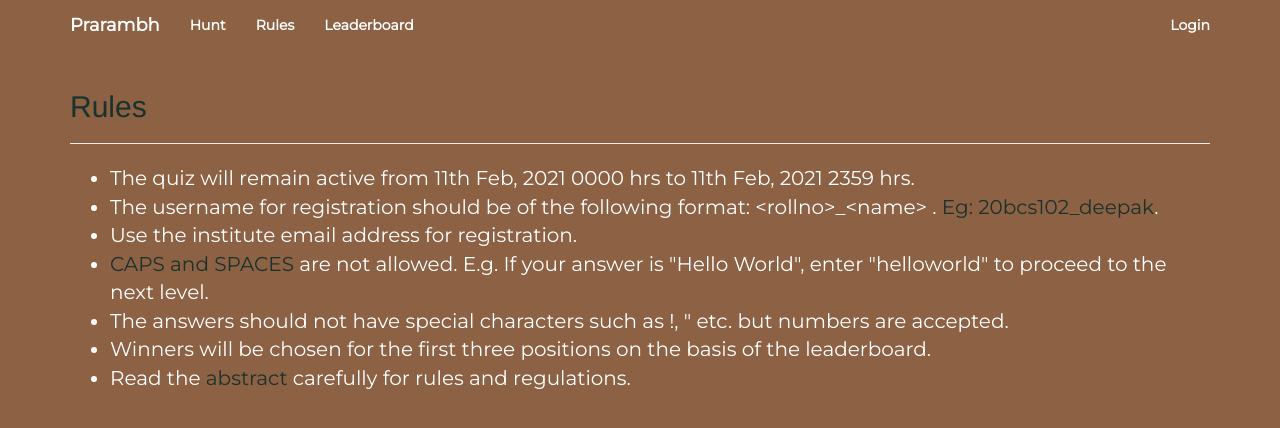
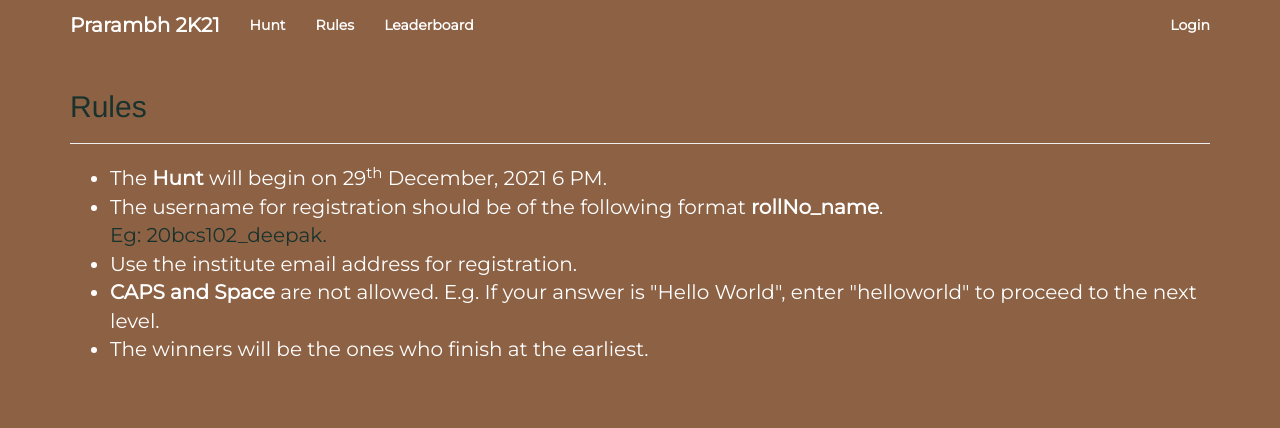
Before and after one commit to ligmitz/cryptic-hunt, a Django app: page /rules/ in a window 1280 px wide. Shown: the top 428 px of the page. Run offline with Django 3.2, Linux system fonts and the light colour scheme; some libraries are stand-ins or nearby versions; some web fonts are replaced.

Commit message:
Styles and Rules

```diff
--- a/templates/base.html
+++ b/templates/base.html
@@ -9,7 +9,7 @@
     <!-- The above 3 meta tags *must* come first in the head; any other head content must come *after* these tags -->
     <meta name="description" content="">
     <meta name="author" content="">
-    <title>{% block title %} {%endblock%} </title>
+    <title>Chakravyou</title>
     <!-- Latest compiled and minified CSS -->
     <link rel="shortcut icon" type="image/png" href="{% static 'pg.png' %}" />
     <link rel="stylesheet" href="https://maxcdn.bootstrapcdn.com/bootstrap/3.3.7/css/bootstrap.min.css" integrity="sha384-BVYiiSIFeK1dGmJRAkycuHAHRg32OmUcww7on3RYdg4Va+PmSTsz/K68vbdEjh4u" crossorigin="anonymous">
@@ -185,7 +185,7 @@
 
     .navbar-brand {
         color: #ffffff !important;
-        font-size: 1.4vw;
+        font-size: 20px;
     }
 
     .navbar-brand:hover {
@@ -255,7 +255,7 @@
                     <span class="icon-bar" style="background-color: black"></span>
                     <span class="icon-bar" style="background-color: black"></span>
                 </button>
-                <a class="navbar-brand navbar-text-brand" href="/">Prarambh</a>
+                <a class="navbar-brand navbar-text-brand" href="/">Prarambh 2K21</a>
             </div>
 
             <div id="navbar" class="collapse navbar-collapse">
@@ -279,7 +279,6 @@
                     {%endif%}
                 </ul>
             </div>
-            <!--/.nav-collapse -->
         </div>
     </nav>
     <div class="container">
@@ -292,10 +291,6 @@
         </div>
     </div>
     <script src="{% static 'js/message.js' %}"></script>
-    <!-- Bootstrap core JavaScript
-    ================================================== -->
-    <!-- Placed at the end of the document so the pages load faster -->
     <script src="https://maxcdn.bootstrapcdn.com/bootstrap/3.3.7/js/bootstrap.min.js" integrity="sha384-Tc5IQib027qvyjSMfHjOMaLkfuWVxZxUPnCJA7l2mCWNIpG9mGCD8wGNIcPD7Txa" crossorigin="anonymous"></script>
 </body>
-
 </html>
--- a/templates/leaderboard.html
+++ b/templates/leaderboard.html
@@ -28,7 +28,7 @@
     {% if active %}
     <center>
         <div style="color: var(--green);font-size: 4vh;">
-            HUNT IS ACTIVE
+            THE GAME IS ON!
         </div>
     </center>
     <h2 class="standings-head" style="color: var(--green);">Leaderboard</h2>
@@ -40,7 +40,7 @@
         <thead>
             <tr style="color: #fff">
                 <th>Rank</th>
-                <th>Username</th>
+                <th>UserName</th>
                 <th>Level</th>
             </tr>
         </thead>
@@ -102,7 +102,7 @@
             var seconds = Math.floor((distance % (1000 * 60)) / 1000);
 
             // Output the result in an element with id="demo"
-            document.getElementById("demo").innerHTML = days + "d " + hours + "h " +
+            document.getElementById("demo").innerHTML = days + "d " + hours + "hr " +
                 minutes + "m " + seconds + "s ";
 
             // If the count down is over, write some text
--- a/templates/rules.html
+++ b/templates/rules.html
@@ -5,25 +5,19 @@
     <div class="rules">
         <ul type="dot" class="guidelines">
             <li>
-                The quiz will remain active from 11th Feb, 2021 0000 hrs to 11th Feb, 2021 2359 hrs.
+                The <strong>Hunt</strong> will begin on 29<sup>th</sup> December, 2021 6 PM.
             </li>
             <li>
-                The username for registration should be of the following format: &lt;rollno&gt;_&lt;name&gt; . <span style="color:var(--green);">Eg: 20bcs102_deepak</span>.
+                The username for registration should be of the following format <strong>rollNo_name</strong>. <span style="color:var(--green);"><br>Eg: 20bcs102_deepak.</span>
             </li>
             <li>
                 Use the institute email address for registration.
             </li>
             <li>
-                <span style="color: var(--green);">CAPS and SPACES</span> are not allowed. E.g. If your answer is "Hello World", enter "helloworld" to proceed to the next level.
+                <strong>CAPS and Space</strong> are not allowed. E.g. If your answer is "Hello World", enter "helloworld" to proceed to the next level.
             </li>
             <li>
-                The answers should not have special characters such as !, " etc. but numbers are accepted.
-            </li>
-            <li>
-                Winners will be chosen for the first three positions on the basis of the leaderboard.
-            </li>
-            <li>
-                Read the <a href="https://docs.google.com/presentation/d/1na-iOIlKuF3XnvRnjBQslMrRs0DPWytj3uP3-F2-KG8/edit?usp=sharing" target="blank" class="general-links">abstract</a> carefully for rules and regulations.
+               The winners will be the ones who finish at the earliest.
             </li>
         </ul>
     </div>
```
Also changed, not shown: templates/home.html (+20 -4 lines).
